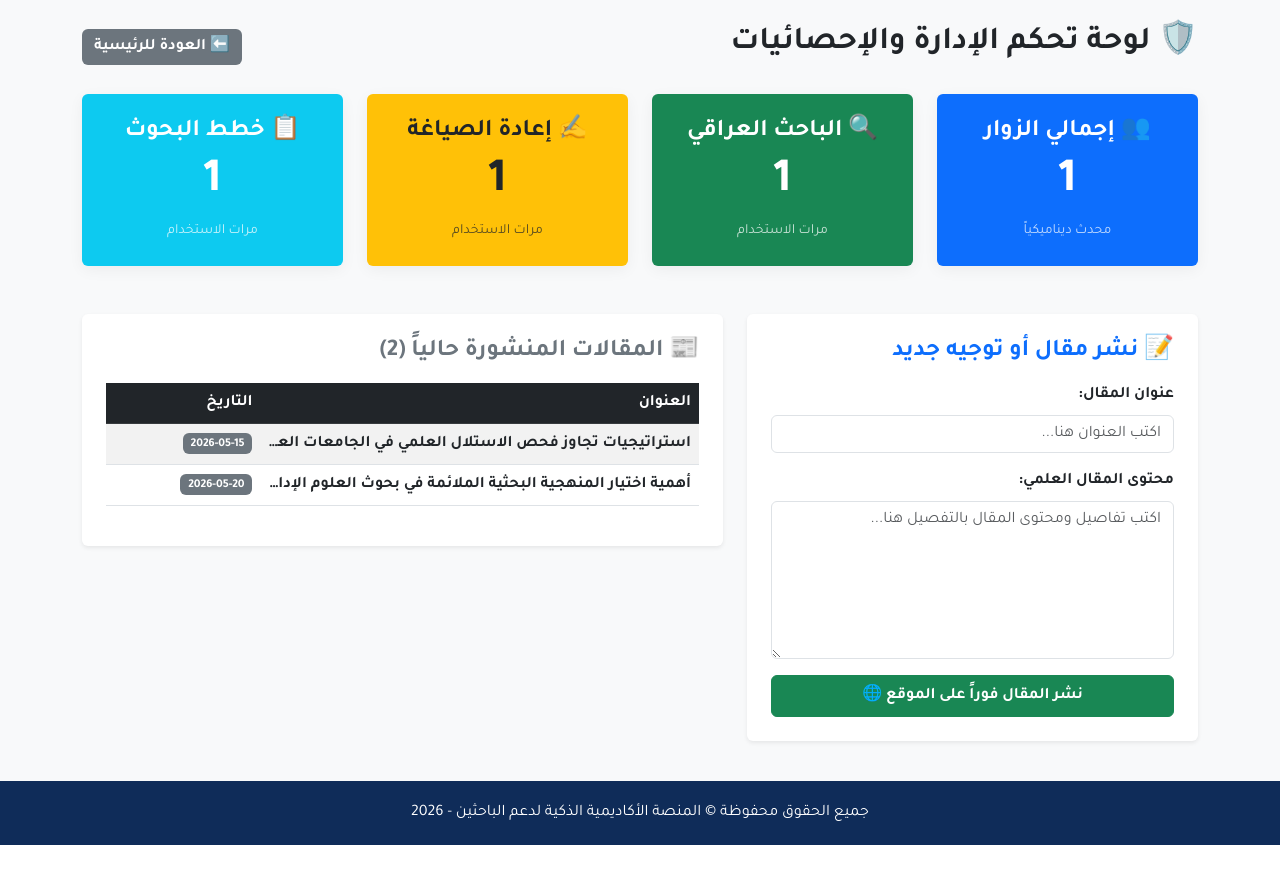
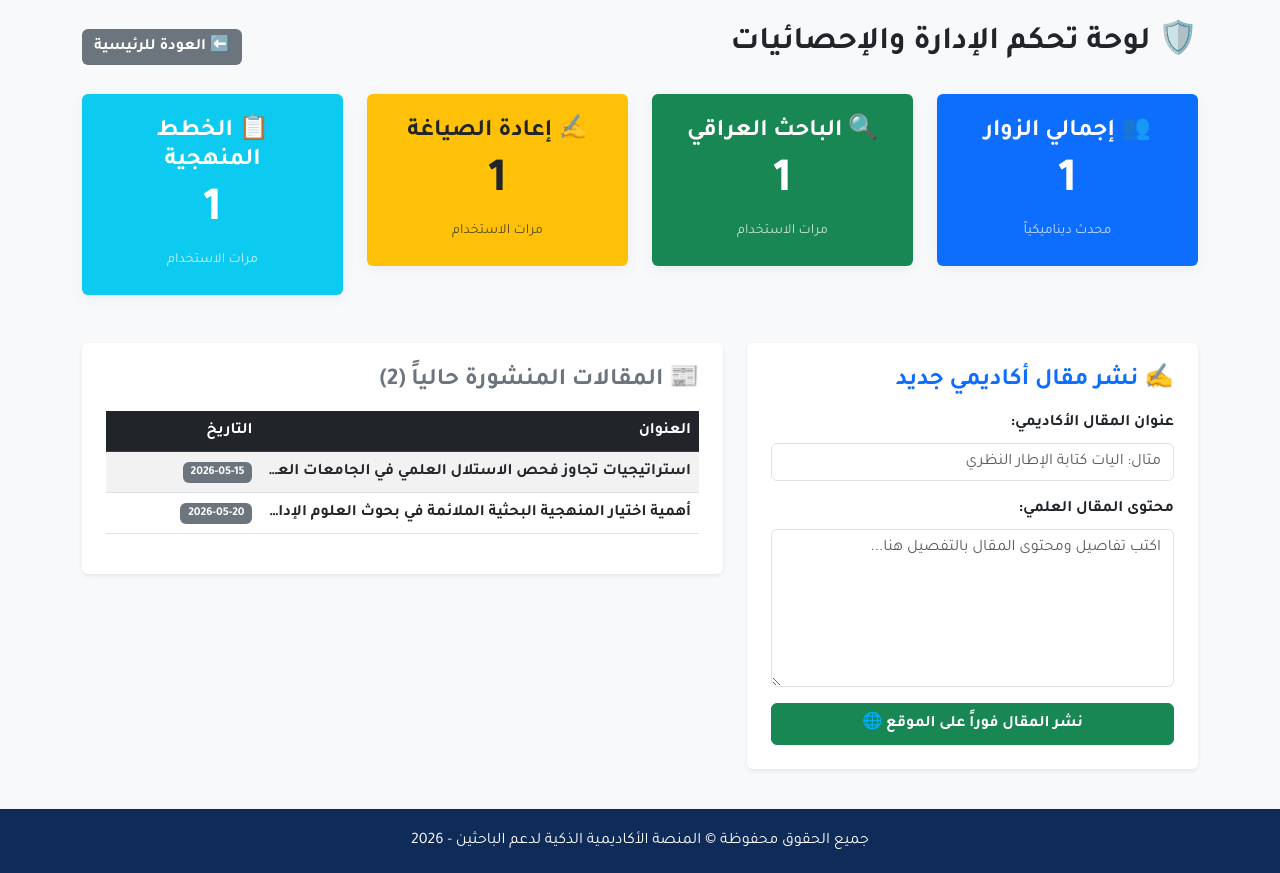
Before and after one commit to abdullah-fadel/AMMNHJB, a Flask app: page /admin in a window 1280 px wide. Shown: the part 56-929 px from the top of the page. Before the commit the page ends 901 px from the top, so only its background shows below. Run offline with Flask 3, Linux system fonts and the light colour scheme; the visitor is signed in with stand-in values (Sample User, id 1).

Commit message:
Update admin.html

```diff
--- a/templates/admin.html
+++ b/templates/admin.html
@@ -5,7 +5,6 @@
     <a href="{{ url_for('index') }}" class="btn btn-back fw-bold">⬅️ العودة للرئيسية</a>
 </div>
 
-<!-- كروت الإحصائيات الفورية والزوار -->
 <div class="row g-4 mb-5">
     <div class="col-md-3">
         <div class="card bg-primary text-white text-center p-4">
@@ -30,7 +29,7 @@
     </div>
     <div class="col-md-3">
         <div class="card bg-info text-white text-center p-4">
-            <h4 class="fw-bold">📋 خطط البحوث</h4>
+            <h4 class="fw-bold">📋 الخطط المنهجية</h4>
             <h2 class="display-5 fw-bold">{{ stats.tool_proposal_usage }}</h2>
             <small class="opacity-75">مرات الاستخدام</small>
         </div>
@@ -38,14 +37,13 @@
 </div>
 
 <div class="row g-4">
-    <!-- فورم نشر مقال جديد -->
     <div class="col-md-5">
         <div class="card p-4 shadow-sm border-0">
-            <h4 class="fw-bold text-primary mb-3">📝 نشر مقال أو توجيه جديد</h4>
-            <form action="{{ url_for('add_article') }}" method="POST">
+            <h4 class="fw-bold text-primary mb-3">✍️ نشر مقال أكاديمي جديد</h4>
+            <form action="#" method="POST">
                 <div class="mb-3">
-                    <label class="form-label fw-bold">عنوان المقال:</label>
-                    <input type="text" name="title" class="form-control" placeholder="اكتب العنوان هنا..." required>
+                    <label class="form-label fw-bold">عنوان المقال الأكاديمي:</label>
+                    <input type="text" name="title" class="form-control" placeholder="مثال: آليات كتابة الإطار النظري" required>
                 </div>
                 <div class="mb-3">
                     <label class="form-label fw-bold">محتوى المقال العلمي:</label>
@@ -56,7 +54,6 @@
         </div>
     </div>
 
-    <!-- قائمة المقالات الحالية للمراجعة -->
     <div class="col-md-7">
         <div class="card p-4 shadow-sm border-0">
             <h4 class="fw-bold text-secondary mb-3">📰 المقالات المنشورة حالياً ({{ articles|length }})</h4>
```
